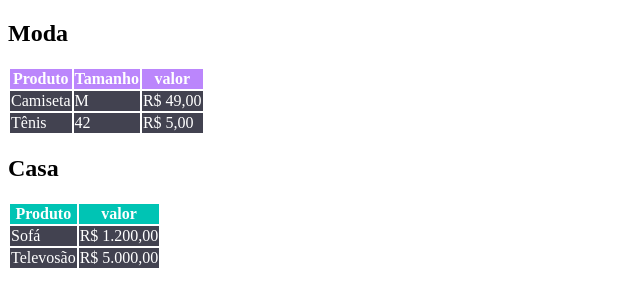
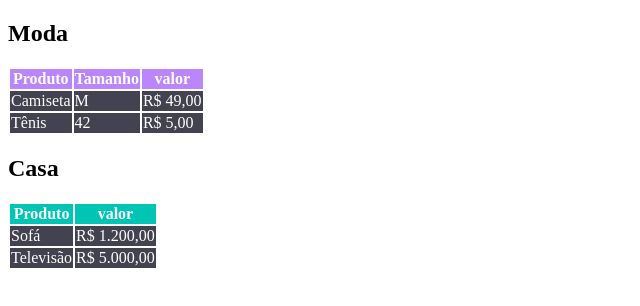
Before and after one commit to XAdamWarlockX/Exercicios-Html-basico-e-Css-basico, a plain HTML site: page desafio-tabela/index.html in a window 1280 px wide. Shown: the full height of the page, 0-640 px from the left. Drawn offline with Linux system fonts and the light colour scheme.

Commit message:
Correção do nome Televisão

```diff
--- a/desafio-tabela/index.html
+++ b/desafio-tabela/index.html
@@ -47,7 +47,7 @@
                         <td>R$ 1.200,00</td>
                     </tr>
                     <tr>
-                        <td>Televosão</td>
+                        <td>Televisão</td>
                         <td>R$ 5.000,00</td>
                     </tr>
             </tbody>
```
